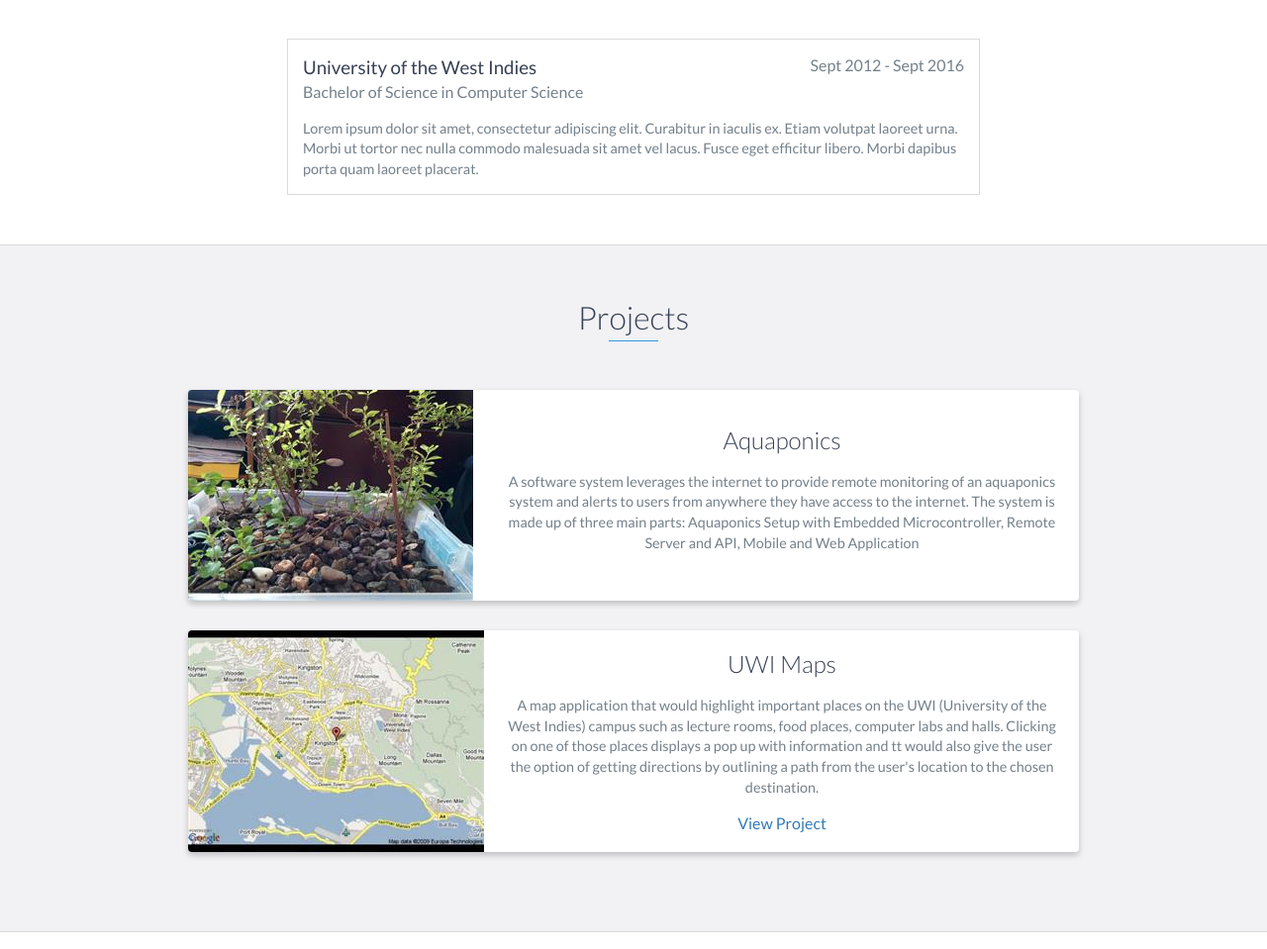
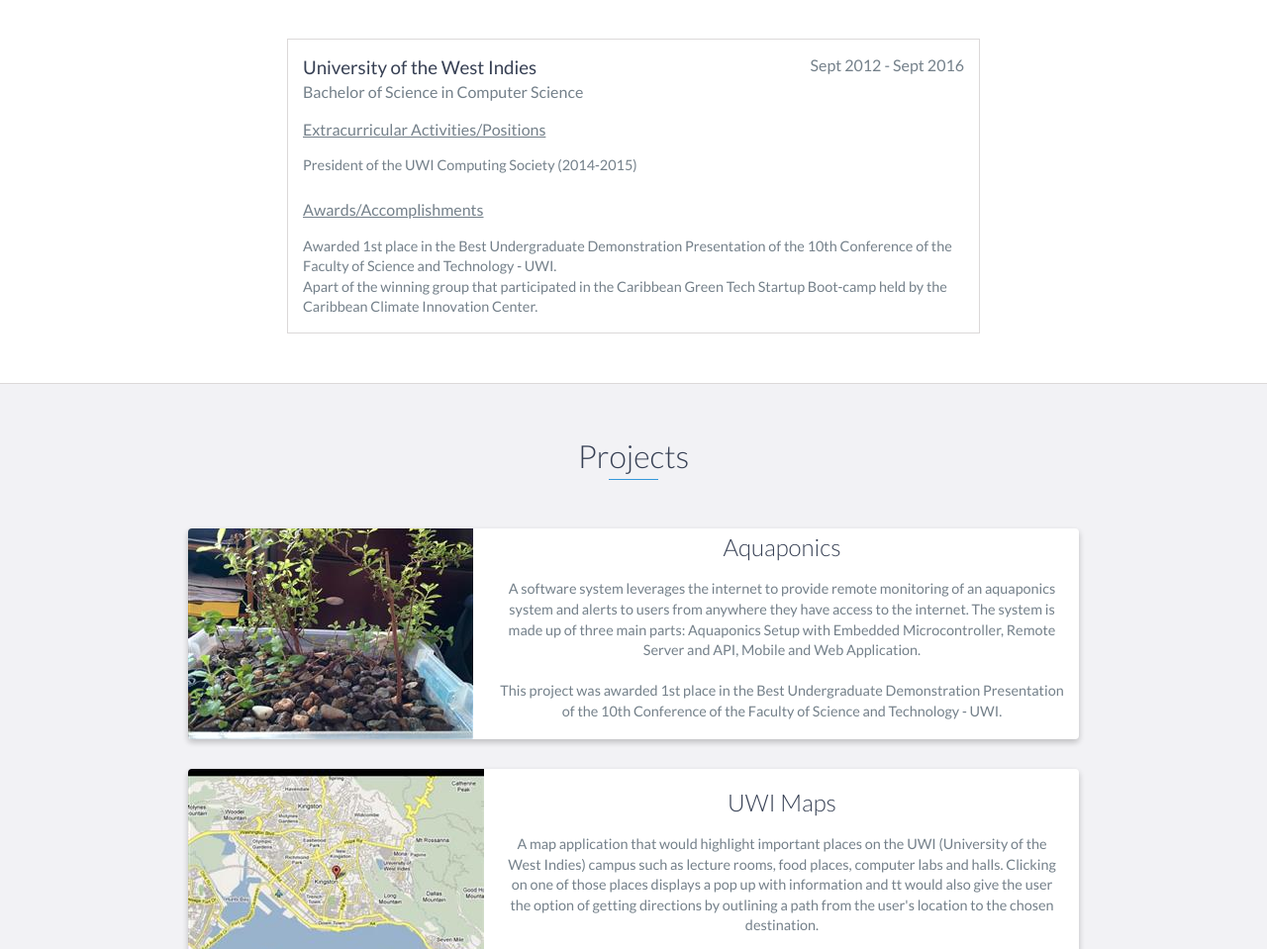
Before and after one commit to jjnorth10/jjnorth10.github.io, a website: page index.html in a window 1280 px wide. Shown: the part 2060-3019 px from the top of the page at 99% size. Drawn offline with nearby package versions, Linux system fonts and the light colour scheme.

Commit message:
Content change

```diff
--- a/index.html
+++ b/index.html
@@ -131,9 +131,16 @@
             <h3>University of the West Indies</h3>
             <span class="education-date">Sept 2012 - Sept 2016</span>
             <h4>Bachelor of Science in Computer Science</h4>
-            <p>
-                Lorem ipsum dolor sit amet, consectetur adipiscing elit. Curabitur in iaculis ex. Etiam volutpat laoreet urna. Morbi ut tortor nec nulla commodo malesuada sit amet vel lacus. Fusce eget efficitur libero. Morbi dapibus porta quam laoreet placerat.
-            </p>
+            <h4 style="text-decoration: underline;">Extracurricular Activities/Positions</h4>
+            <p>President of the UWI Computing Society (2014‐2015)</p>
+            <br>
+            <h4 style="text-decoration: underline;">Awards/Accomplishments</h4>
+            <p>Awarded 1st place in the Best Undergraduate Demonstration Presentation of the 10th
+            Conference of the Faculty of Science and Technology ‐ UWI.
+            <br>
+            Apart of the winning group that participated in the Caribbean Green Tech Startup Boot‐camp
+            held by the Caribbean Climate Innovation Center.</p>
+
         </div>
         <!-- End .education-block -->
 
@@ -157,7 +164,12 @@
 
                             Aquaponics Setup with Embedded Microcontroller,
                             Remote Server and API,
-                            Mobile and Web Application
+                            Mobile and Web Application.
+                            <br>
+                            <br>
+
+                            This project was awarded 1st place in the Best Undergraduate Demonstration Presentation of the 10th
+                            Conference of the Faculty of Science and Technology ‐ UWI.
 
 
                         </p>
```
